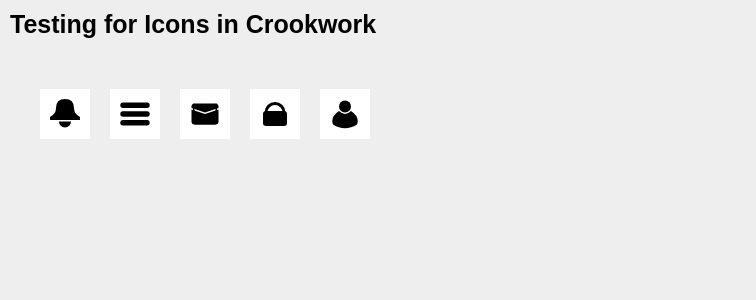
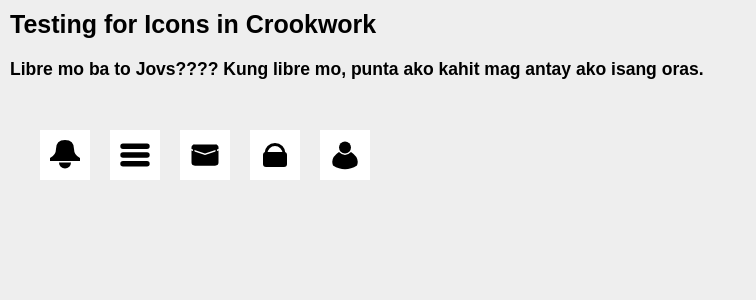
Before and after one commit to Lv1CR00K/react-test, a React (Vite) app: page / in a window 1280 px wide. Shown: the top 300 px of the page, without its empty margins (0-756 px from the left). Built offline with nearby package versions, Linux system fonts and the light colour scheme.

Commit message:
Libre po

```diff
--- a/src/App.jsx
+++ b/src/App.jsx
@@ -7,6 +7,7 @@ export default function App(){
     return (
     <>
         <h1>Testing for Icons in Crookwork</h1>
+        <h3>Libre mo ba to Jovs???? Kung libre mo, punta ako kahit mag antay ako isang oras.</h3>
         {/* title="_nope" for no animation */}
         <div className='flex_row' style={{ padding : '30px' }}>
             <BtnIcons type='bell' Mar="10"/>
```
